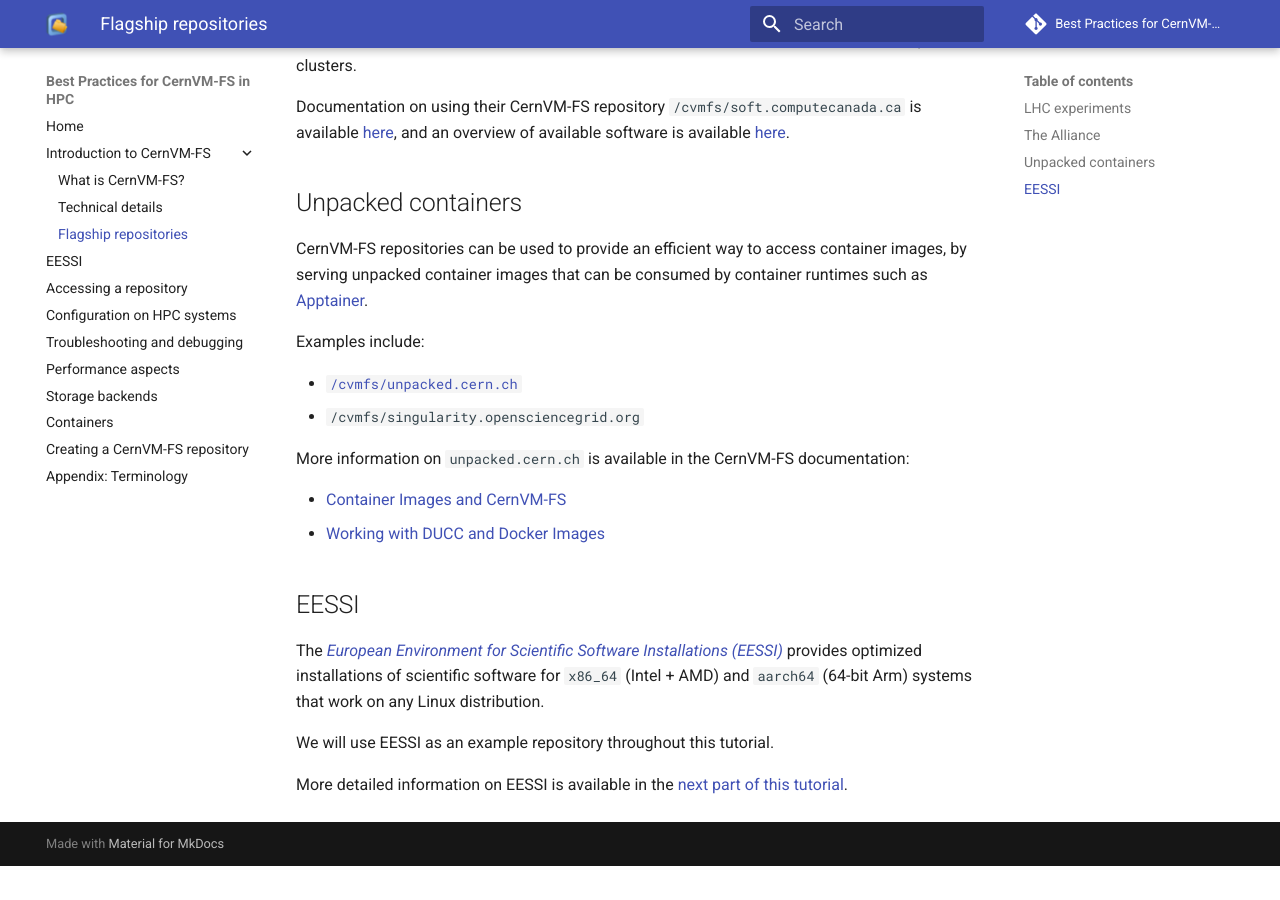
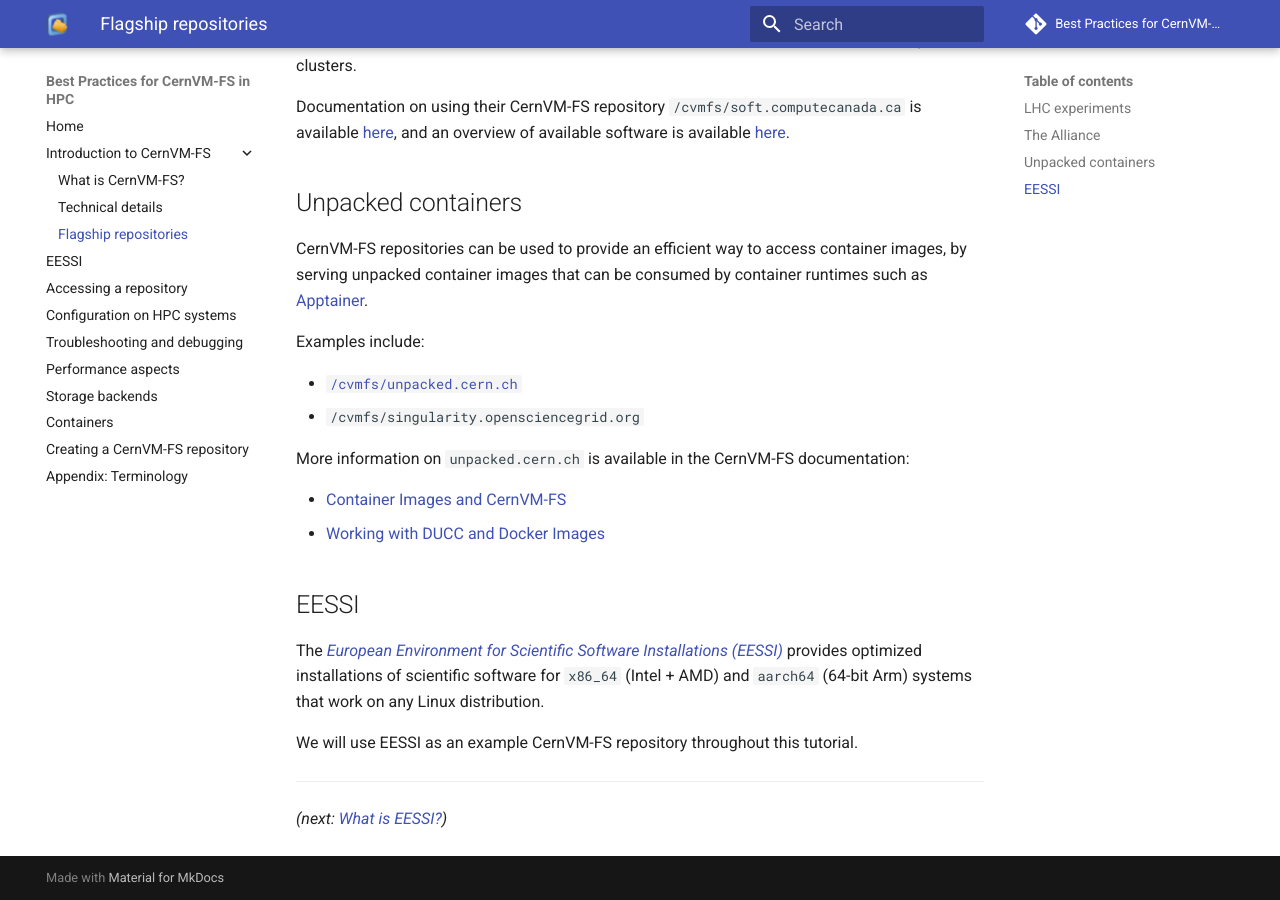
Before and after one commit to multixscale/cvmfs-tutorial-hpc-best-practices, an MkDocs documentation site: the page built from docs/cvmfs/flagship-repositories.md, in a window 1280 px wide and 900 px high, scrolled down 589 px. Built offline with MkDocs 1.6.1 and Material for MkDocs 9.7.7, drawn with Linux system fonts in a browser that asks for light colours; comment, search, counter and statistics services are not loaded; before the commit the page ends 1455 px from its top, so only the background shows below that.

Commit message:
add 'Next' links to bottom of pages in CVMFS section

```diff
--- a/docs/cvmfs/flagship-repositories.md
+++ b/docs/cvmfs/flagship-repositories.md
@@ -44,6 +44,9 @@
 of scientific software for `x86_64` (Intel + AMD) and `aarch64` (64-bit Arm) systems that work on any Linux
 distribution.
 
-We will use EESSI as an example repository throughout this tutorial.
+We will use EESSI as an example CernVM-FS repository throughout this tutorial.
 
-More detailed information on EESSI is available in the [next part of this tutorial](../eessi.md).
+
+---
+
+*(next: [What is EESSI?](../eessi/what-is-eessi.md))*
```
Also changed, not shown: docs/cvmfs/technical-details.md (+5 -0 lines), docs/cvmfs/what-is-cvmfs.md (+1 -1 lines), docs/eessi/what-is-eessi.md (added).
